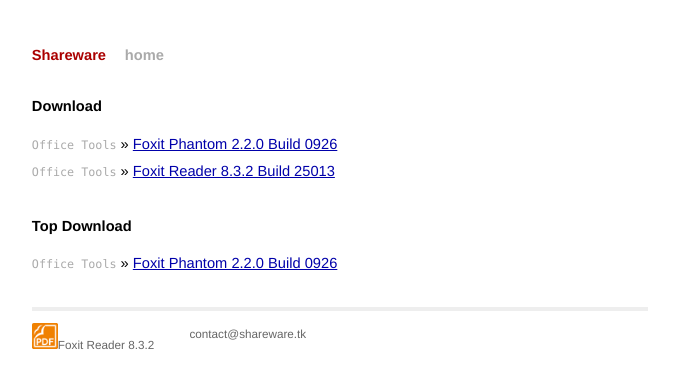
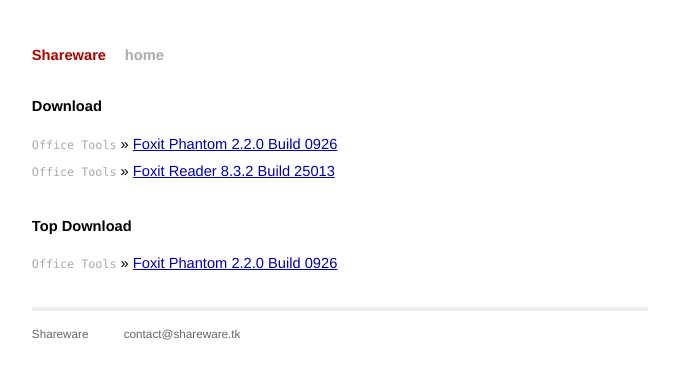
Before and after one commit to ldbi/shareware, a plain HTML site: page index.html in a window 1280 px wide. Shown: the whole page, without its empty margins (300-979 px from the left). Drawn offline with Linux system fonts and the light colour scheme.

Commit message:
Update index.html

```diff
--- a/index.html
+++ b/index.html
@@ -45,7 +45,7 @@
       <div class="footer">
         <div class="contact">
           <p>
-            <img src="images/foxit-832-25013.png" alt="Foxit Reader 8.3.2 Build 25013" width="26px" height="26px">Foxit Reader 8.3.2
+            Shareware
           </p>
         </div>
 
```
